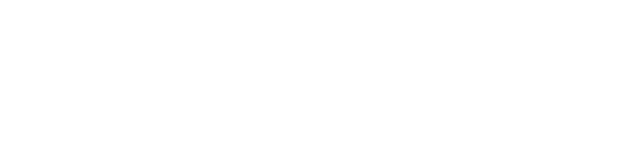
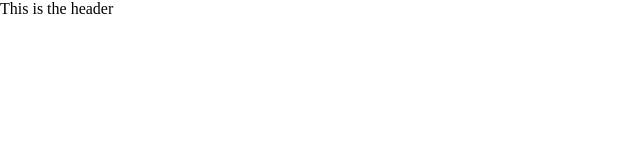
Before and after one commit to kendevops/femCode, a plain HTML site: page index.html in a window 1280 px wide. Shown: the whole page, without its empty margins (0-640 px from the left). Drawn offline with Linux system fonts and the light colour scheme.

Commit message:
Added header tag

```diff
--- a/index.html
+++ b/index.html
@@ -6,5 +6,7 @@
     <title>Document</title>
     <link rel="stylesheet" href="style.css" />
   </head>
-  <body></body>
+  <body>
+    <header>This is the header</header>
+  </body>
 </html>
```
